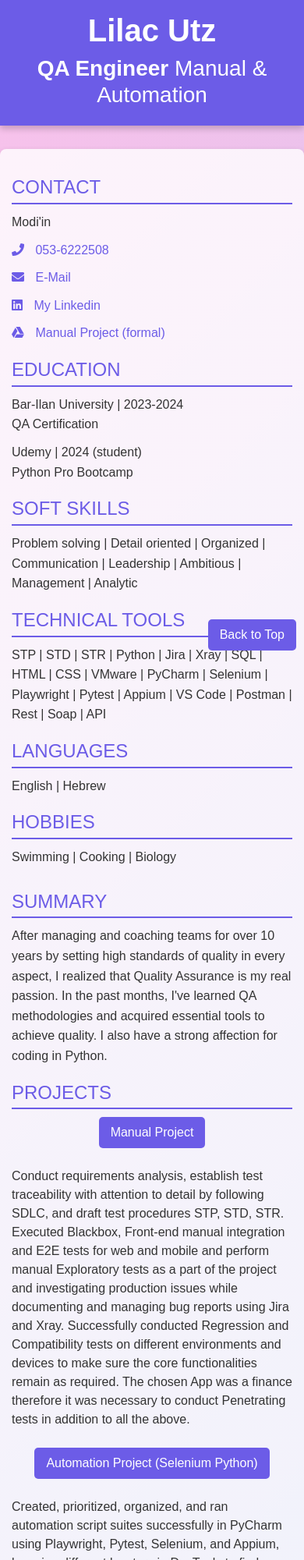
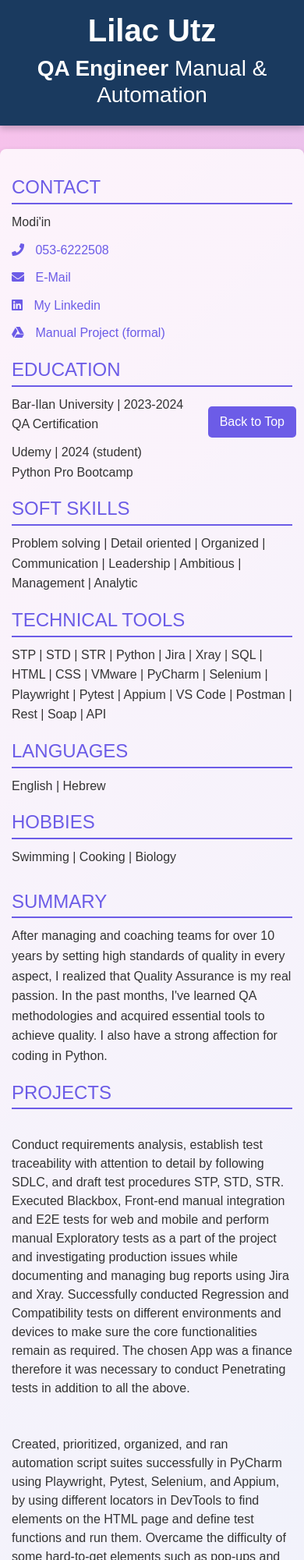
Before and after one commit to mlr2905/Amlr2905.github.io, a plain HTML site: page index.html in a window 390 px wide. Shown: the top 2000 px of the page at 78% size. Drawn offline with nearby package versions, Linux system fonts and the light colour scheme.

Commit message:
Update index.html

```diff
--- a/index.html
+++ b/index.html
@@ -16,7 +16,7 @@
         }
 
         #header {
-            background-color: #6c5ce7;
+            background-color: #1a3a5f;
             color: #fff;
             padding: 20px;
             text-align: center;
@@ -83,10 +83,12 @@
 
         .top-link {
             position: fixed;
-            bottom: 20px; /* Adjusted to 20px from bottom */
+            bottom: 20px;
             right: 20px;
             z-index: 1000;
             animation: fadeIn 1s forwards;
+            display: none; /* מסתיר את הכפתור בתצוגת מחשב */
+            margin-bottom: 70%; /* מוסיף רווח של 30% מהתחתית */
         }
 
         .top-link a {
@@ -166,6 +168,7 @@
             }
 
             .top-link {
+                display: block; /* מציג את הכפתור במכשירים קטנים */
                 bottom: 10px;
                 right: 10px;
             }
@@ -245,11 +248,11 @@
                <section>
                     <h2 class="section-title">PROJECTS</h2>
                     <p>
-                        <center><a href="https://www.linkedin.com/feed/update/urn:li:activity:7200380279583047680?updateEntityUrn=urn%3Ali%3Afs_feedUpdate%3A%28V2%2Curn%3Ali%3Aactivity%3A7200380279583047680%29&lipi=urn%3Ali%3Apage%3Ad_flagship3_profile_view_base%3B8wei8RDnSlS19x8rdY02WA%3D%3D" class="btn btn-custom">Manual Project</a></center><br>
+                        <center><a href="https://www.linkedin.com/feed/update/urn:li:activity:7200380279583047680?updateEntityUrn=urn%3Ali%3Afs_feedUpdate%3A%28V2%2Curn%3Ali%3Aactivity%3A7200380279583047680%29&lipi=urn%3Ali%3Apage%3Ad_flagship3_profile_view_base%3B8wei8RDnSlS19x8rdY02jQ%3D%3D" class="btn btn-custom d-none d-md-inline-block">Manual Project</a></center><br>
                         Conduct requirements analysis, establish test traceability with attention to detail by following SDLC, and draft test procedures STP, STD, STR. Executed Blackbox, Front-end manual integration and E2E tests for web and mobile and perform manual Exploratory tests as a part of the project and investigating production issues while documenting and managing bug reports using Jira and Xray. Successfully conducted Regression and Compatibility tests on different environments and devices to make sure the core functionalities remain as required. The chosen App was a finance therefore it was necessary to conduct Penetrating tests in addition to all the above.<br><br>
-                        <center><a href="https://github.com/LilacUtz/POM-Automation-Project_Selenium" class="btn btn-custom">Automation Project (Selenium Python)</a></center><br>
+                        <center><a href="https://github.com/LilacUtz/POM-Automation-Project_Selenium" class="btn btn-custom d-none d-md-inline-block">Automation Project (Selenium Python)</a></center><br>
                         Created, prioritized, organized, and ran automation script suites successfully in PyCharm using Playwright, Pytest, Selenium, and Appium, by using different locators in DevTools to find elements on the HTML page and define test functions and run them. Overcame the difficulty of some hard-to-get elements such as pop-ups and active elements. Analyzed log errors and failed tests problem solving dealing with Actual results versus Expected results. Executed API client-server requests utilizing Postman using Rest and Soap for comprehensive testing and validation, as part of self-learning. Enrolled in Python development courses on Udemy, practicing coding with VS Code, and uploading many GitHub repositories as studies progress.<br><br>
-                        <center><a href="https://lilacutz.github.io/My-Resume-html/" class="btn btn-custom">My Resume HTML</a></center><br>
+                        <center><a href="https://lilacutz.github.io/My-Resume-html/" class="btn btn-custom d-none d-md-inline-block">My Resume HTML</a></center><br>
                         Developed HTML & CSS web pages during the course as a practice, to better understand this matter, including a personal resume page, which you can tap on the link above. Utilized SQL queries to extract data from databases and manipulation, enjoying writing queries very much. Configure and maintain environments, including VMware on Windows and basic Linux.
                     </p>
                 </section>
```
